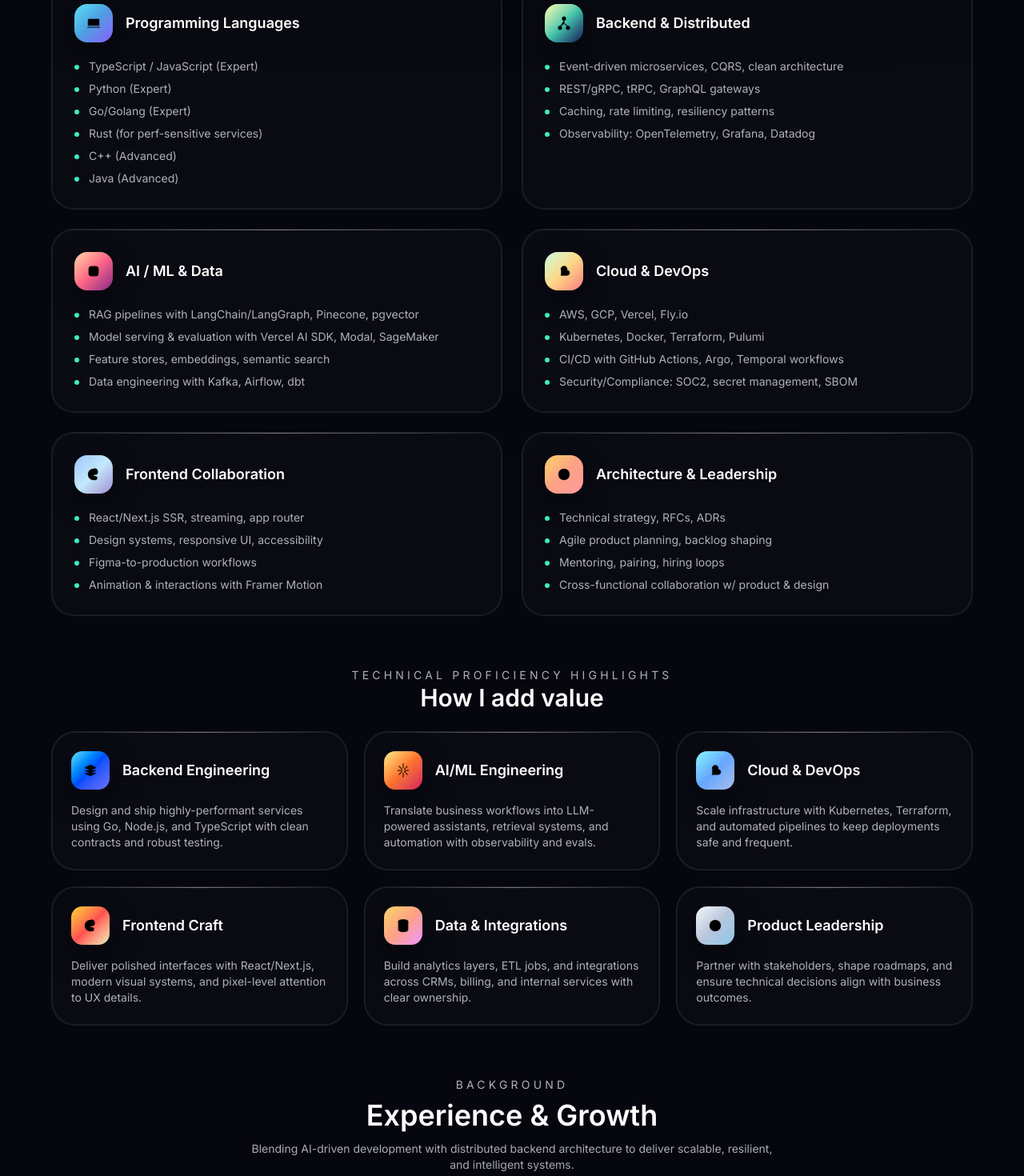
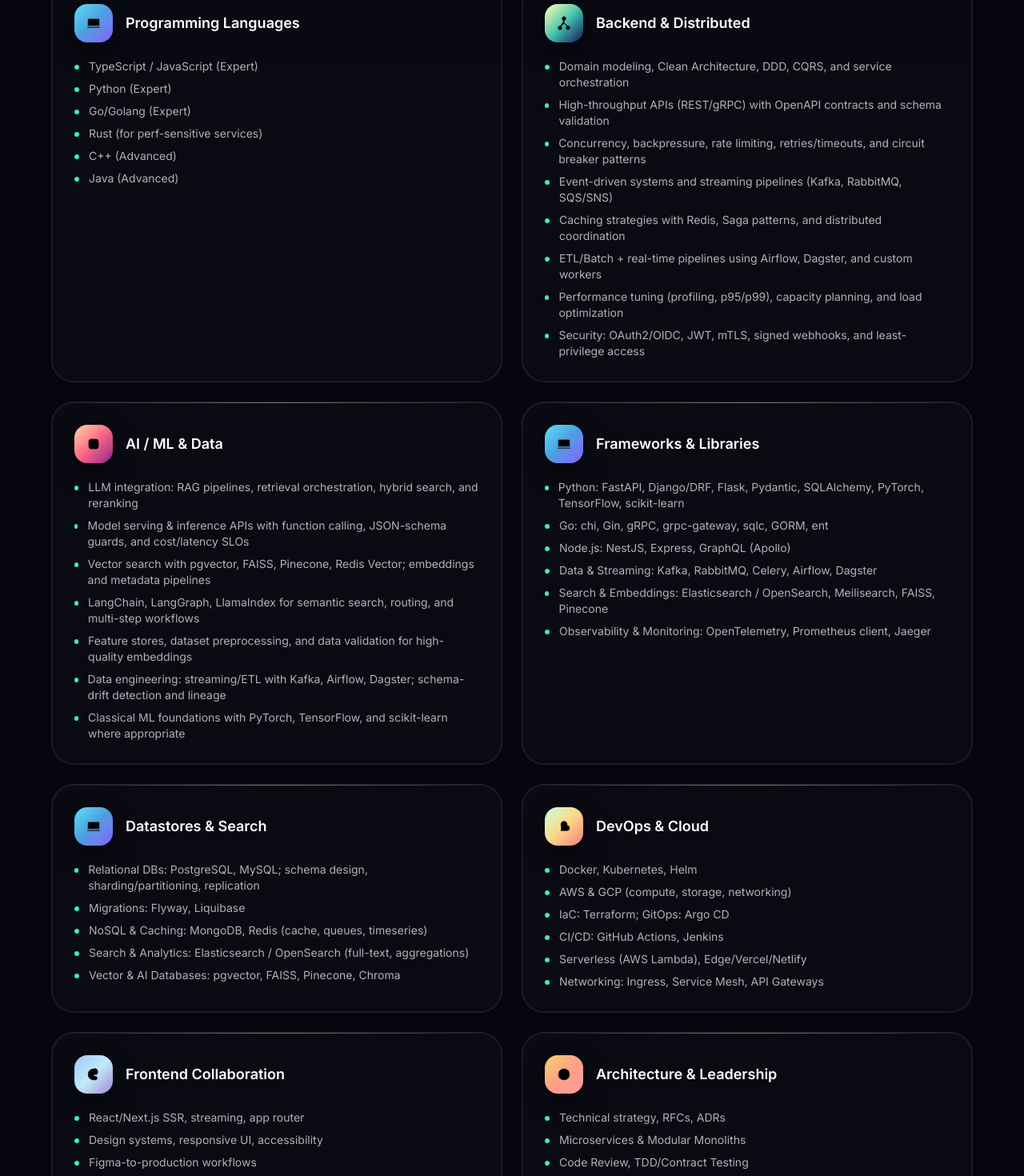
Before and after one commit to CryptoAardvark/Adrian-portfolio, a Next.js app: page / in a window 1280 px wide. Shown: the part 3620-5090 px from the top of the page at 80% size. Built offline with nearby package versions, Linux system fonts and the light colour scheme.

Commit message:
feat: added skill categories

```diff
--- a/data/content.ts
+++ b/data/content.ts
@@ -278,30 +278,62 @@
     title: "Backend & Distributed",
     icon: "network",
     bullets: [
-      "Event-driven microservices, CQRS, clean architecture",
-      "REST/gRPC, tRPC, GraphQL gateways",
-      "Caching, rate limiting, resiliency patterns",
-      "Observability: OpenTelemetry, Grafana, Datadog",
+      "Domain modeling, Clean Architecture, DDD, CQRS, and service orchestration",
+      "High-throughput APIs (REST/gRPC) with OpenAPI contracts and schema validation",
+      "Concurrency, backpressure, rate limiting, retries/timeouts, and circuit breaker patterns",
+      "Event-driven systems and streaming pipelines (Kafka, RabbitMQ, SQS/SNS)",
+      "Caching strategies with Redis, Saga patterns, and distributed coordination",
+      "ETL/Batch + real-time pipelines using Airflow, Dagster, and custom workers",
+      "Performance tuning (profiling, p95/p99), capacity planning, and load optimization",
+      "Security: OAuth2/OIDC, JWT, mTLS, signed webhooks, and least-privilege access",
     ],
   },
   {
     title: "AI / ML & Data",
     icon: "ai",
     bullets: [
-      "RAG pipelines with LangChain/LangGraph, Pinecone, pgvector",
-      "Model serving & evaluation with Vercel AI SDK, Modal, SageMaker",
-      "Feature stores, embeddings, semantic search",
-      "Data engineering with Kafka, Airflow, dbt",
+      "LLM integration: RAG pipelines, retrieval orchestration, hybrid search, and reranking",
+      "Model serving & inference APIs with function calling, JSON-schema guards, and cost/latency SLOs",
+      "Vector search with pgvector, FAISS, Pinecone, Redis Vector; embeddings and metadata pipelines",
+      "LangChain, LangGraph, LlamaIndex for semantic search, routing, and multi-step workflows",
+      "Feature stores, dataset preprocessing, and data validation for high-quality embeddings",
+      "Data engineering: streaming/ETL with Kafka, Airflow, Dagster; schema-drift detection and lineage",
+      "Classical ML foundations with PyTorch, TensorFlow, and scikit-learn where appropriate",
     ],
   },
   {
-    title: "Cloud & DevOps",
+    title: "Frameworks & Libraries",
+    icon: "library",
+    bullets: [
+      "Python: FastAPI, Django/DRF, Flask, Pydantic, SQLAlchemy, PyTorch, TensorFlow, scikit-learn",
+      "Go: chi, Gin, gRPC, grpc-gateway, sqlc, GORM, ent",
+      "Node.js: NestJS, Express, GraphQL (Apollo)",
+      "Data & Streaming: Kafka, RabbitMQ, Celery, Airflow, Dagster",
+      "Search & Embeddings: Elasticsearch / OpenSearch, Meilisearch, FAISS, Pinecone",
+      "Observability & Monitoring: OpenTelemetry, Prometheus client, Jaeger",
+    ],
+  },
+  {
+    title: "Datastores & Search",
+    icon: "database",
+    bullets: [
+      "Relational DBs: PostgreSQL, MySQL; schema design, sharding/partitioning, replication",
+      "Migrations: Flyway, Liquibase",
+      "NoSQL & Caching: MongoDB, Redis (cache, queues, timeseries)",
+      "Search & Analytics: Elasticsearch / OpenSearch (full-text, aggregations)",
+      "Vector & AI Databases: pgvector, FAISS, Pinecone, Chroma",
+    ],
+  },
+  {
+    title: "DevOps & Cloud",
     icon: "cloud",
     bullets: [
-      "AWS, GCP, Vercel, Fly.io",
-      "Kubernetes, Docker, Terraform, Pulumi",
-      "CI/CD with GitHub Actions, Argo, Temporal workflows",
-      "Security/Compliance: SOC2, secret management, SBOM",
+      "Docker, Kubernetes, Helm",
+      "AWS & GCP (compute, storage, networking)",
+      "IaC: Terraform; GitOps: Argo CD",
+      "CI/CD: GitHub Actions, Jenkins",
+      "Serverless (AWS Lambda), Edge/Vercel/Netlify",
+      "Networking: Ingress, Service Mesh, API Gateways",
     ],
   },
   {
@@ -319,6 +351,8 @@
     icon: "compass",
     bullets: [
       "Technical strategy, RFCs, ADRs",
+      "Microservices & Modular Monoliths",
+      "Code Review, TDD/Contract Testing",
       "Agile product planning, backlog shaping",
       "Mentoring, pairing, hiring loops",
       "Cross-functional collaboration w/ product & design",
```
